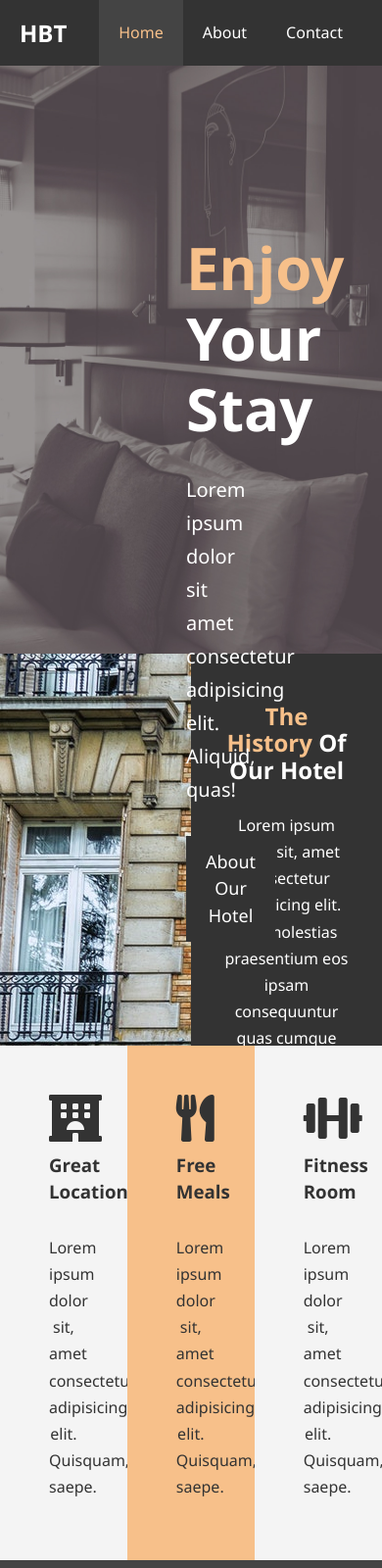
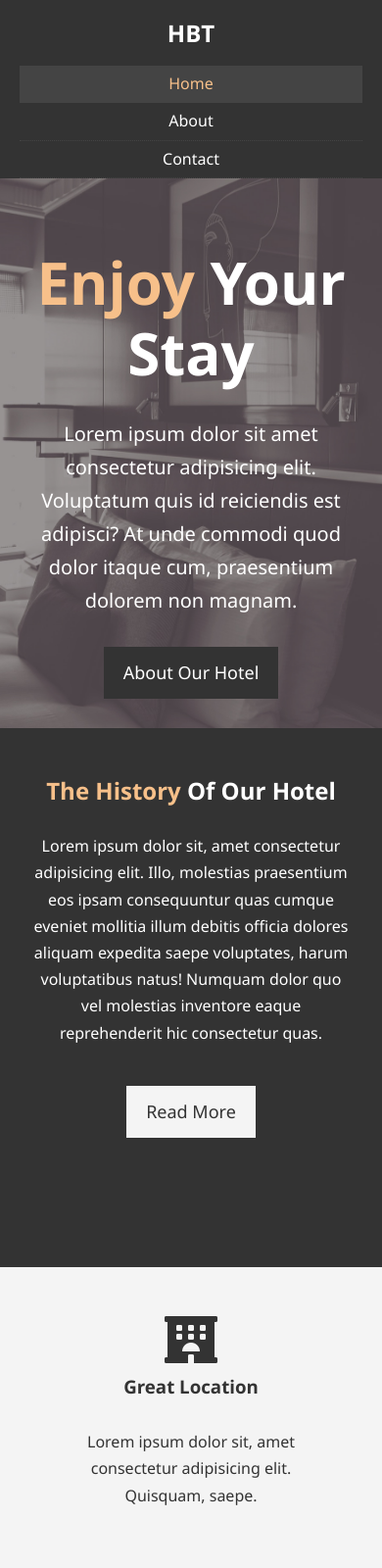
Before and after one commit to phamin2001/hotel_website, a plain HTML site: page index.html in a window 390 px wide. Shown: the top 1600 px of the page at 98% size. Drawn offline with Linux system fonts and the light colour scheme.

Commit message:
adding mbile responsive css

```diff
--- a/about.html
+++ b/about.html
@@ -9,6 +9,11 @@
     />
     <meta name="keywords" content="hotel, denver, colorado, new" />
     <link rel="stylesheet" href="./css/style.css" />
+    <link
+      rel="stylesheet"
+      media="screen and (max-width: 768px)"
+      href="./css/mobile.css"
+    />
     <title>Hotel BT | About</title>
   </head>
   <body>
--- /dev/null
+++ b/css/mobile.css
@@ -0,0 +1,65 @@
+/* Navbar */
+#navbar .logo {
+  float: none;
+  text-align: center;
+}
+
+#navbar ul,
+#navbar ul li {
+  float: none;
+}
+
+#navbar ul li a {
+  padding: 5px;
+  border-bottom: #444 dotted 1px;
+}
+
+/* Showcase */
+#showcase {
+  height: 100%;
+}
+
+#showcase .showcase-content {
+  padding-top: 70px;
+  padding-bottom: 30px;
+}
+
+/* Home Info */
+#home-info {
+  height: 550px;
+}
+
+#home-info .info-img {
+  display: none;
+}
+
+#home-info .info-content {
+  float: none;
+  width: 100%;
+}
+
+/* Boxes */
+.box {
+  float: none;
+  width: 100%;
+}
+
+/* About */
+#about-info .info-right,
+#about-info .info-left {
+  float: none;
+  width: 100%;
+}
+
+#about-info .info-right {
+  margin-top: 30px;
+}
+
+.l-heading {
+  text-align: center;
+}
+
+/* Contact */
+#contact-info .box {
+  border-bottom: #444 dotted 1px;
+}
--- a/css/style.css
+++ b/css/style.css
@@ -83,6 +83,7 @@ p {
 
 .l-heading {
   font-size: 40px;
+  line-height: 1.2;
 }
 
 /* Padding */
@@ -107,7 +108,7 @@ p {
   color: #fff;
 }
 
-#navbar h1 {
+#navbar .logo {
   float: left;
   padding-top: 20px;
 }
@@ -142,7 +143,7 @@ p {
 #showcase .showcase-content {
   color: #fff;
   text-align: center;
-  padding: 170px;
+  padding-top: 170px;
 }
 
 #showcase .showcase-content h1 {
@@ -157,7 +158,7 @@ p {
 
 /* Home Info */
 #home-info {
-  height: 400px;
+  height: 450px;
 }
 
 #home-info .info-img {
@@ -215,7 +216,7 @@ p {
 
 /* Testimonials */
 #testimonials {
-  height: 600px;
+  height: 100%;
   background: url('../img/test-bg.jpg') no-repeat center center/cover;
   padding-top: 100px;
 }
@@ -248,7 +249,6 @@ p {
 #contact-form label {
   display: block;
   margin-bottom: 5px;
-
 }
 
 #contact-form input,
--- a/index.html
+++ b/index.html
@@ -13,6 +13,11 @@
       href="https://cdnjs.cloudflare.com/ajax/libs/font-awesome/5.13.0/css/all.min.css"
     />
     <link rel="stylesheet" href="./css/style.css" />
+    <link
+      rel="stylesheet"
+      media="screen and (max-width: 768px)"
+      href="./css/mobile.css"
+    />
     <title>Hotel BT | Welcome</title>
   </head>
   <body>
@@ -33,8 +38,9 @@
           <div class="showcase-content">
             <h1><span class="text-primary">Enjoy</span> Your Stay</h1>
             <p class="lead">
-              Lorem ipsum dolor sit amet consectetur adipisicing elit. Aliquid,
-              quas!
+              Lorem ipsum dolor sit amet consectetur adipisicing elit.
+              Voluptatum quis id reiciendis est adipisci? At unde commodi quod
+              dolor itaque cum, praesentium dolorem non magnam.
             </p>
             <a class="btn" href="about.html">About Our Hotel</a>
           </div>
```
Also changed, not shown: contact.html (+5 -0 lines), 1 other file.
